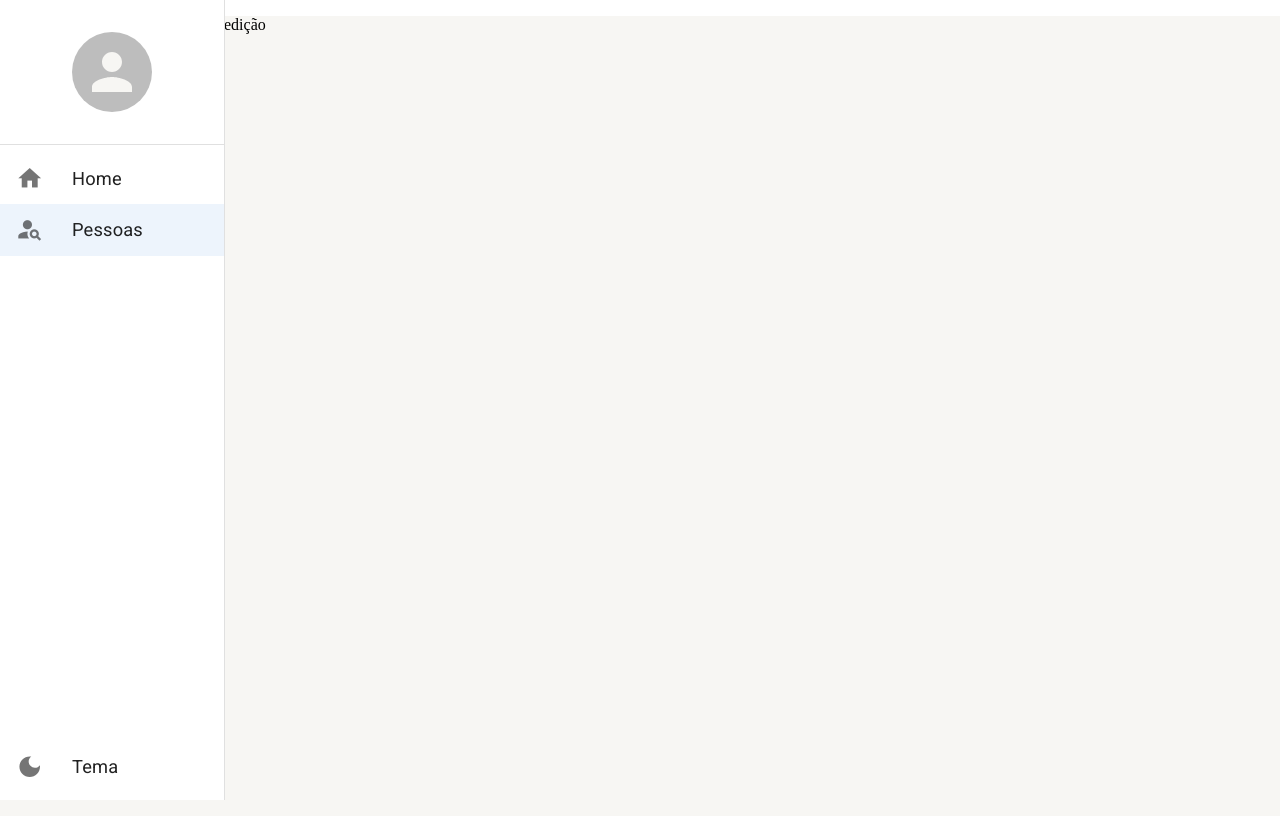
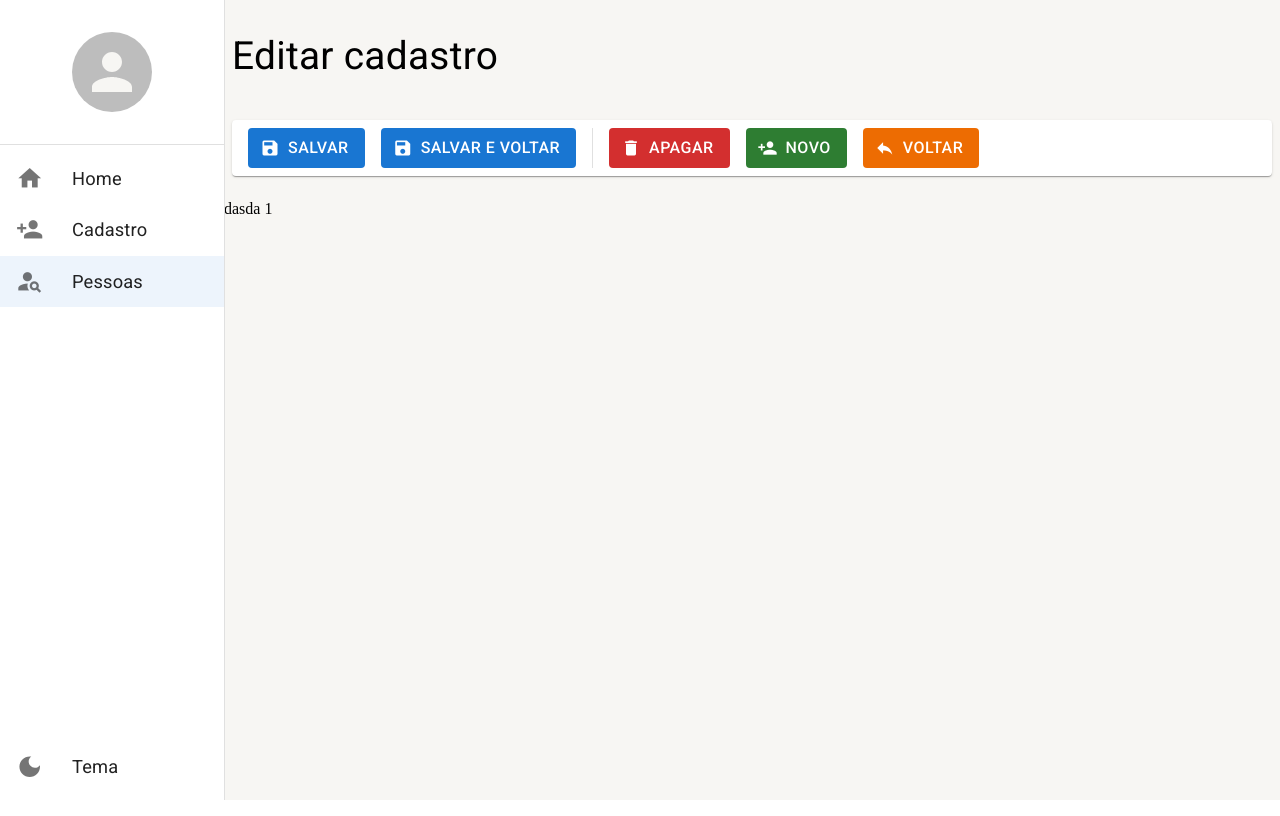
Before and after one commit to Gabriel-pagnan/dashboard, a React (Create React App) app: page /pessoas/detalhe/1 in a window 1280 px wide. Built offline with nearby package versions, Linux system fonts and the light colour scheme.

Commit message:
page de edição

```diff
--- a/mock/database.json
+++ b/mock/database.json
@@ -7,52 +7,22 @@
       "fullName": "gabriel"
     },
     {
-      "id": 10,
+      "id": 1,
       "email": "teste@teste.com",
       "cityId": 10,
-      "fullName": "pedro"
+      "fullName": "gabriel"
     },
     {
-      "id": 11,
-      "email": "teste@testea.com",
-      "cityId": 11,
-      "fullName": "jose"
+      "id": 2,
+      "email": "teste@teste.com",
+      "cityId": 10,
+      "fullName": "gabriel"
     },
     {
-      "id": 12,
+      "id": 5,
       "email": "teste@teste.com",
       "cityId": 10,
-      "fullName": "julia"
-    },
-    {
-      "id": 13,
-      "email": "teste@testea.com",
-      "cityId": 11,
-      "fullName": "carlos"
-    },
-    {
-      "id": 18,
-      "email": "teste@teste.com",
-      "cityId": 10,
-      "fullName": "pedro"
-    },
-    {
-      "id": 19,
-      "email": "teste@testea.com",
-      "cityId": 11,
-      "fullName": "jose"
-    },
-    {
-      "id": 112,
-      "email": "teste@teste.com",
-      "cityId": 10,
-      "fullName": "julia"
-    },
-    {
-      "id": 178,
-      "email": "teste@testea.com",
-      "cityId": 11,
-      "fullName": "carlos"
+      "fullName": "gabriel"
     }
   ]
 }
--- a/package.json
+++ b/package.json
@@ -11,7 +11,8 @@
     "react": "^18.2.0",
     "react-dom": "^18.2.0",
     "react-router-dom": "^6.6.1",
-    "react-scripts": "5.0.1"
+    "react-scripts": "5.0.1",
+    "react-toastify": "^9.1.1"
   },
   "devDependencies": {
     "@testing-library/jest-dom": "^5.16.5",
--- a/src/App.tsx
+++ b/src/App.tsx
@@ -1,4 +1,3 @@
-import React from 'react';
 import { DrawerProvider, AppThemeProvider } from './shared/contexts';
 import { BrowserRouter } from 'react-router-dom';
 import { AppRoutes } from './routes';
--- a/src/index.tsx
+++ b/src/index.tsx
@@ -1,12 +1,16 @@
 import React from 'react';
 import ReactDOM from 'react-dom/client';
 import { App } from './App';
+import {ToastContainer} from 'react-toastify';
+import 'react-toastify/dist/ReactToastify.css';
+
 
 const root = ReactDOM.createRoot(
   document.getElementById('root') as HTMLElement
 );
 root.render(
   <React.StrictMode>
+    <ToastContainer />
     <App />
   </React.StrictMode>
 );
--- a/src/pages/dashboard/Dashboard.tsx
+++ b/src/pages/dashboard/Dashboard.tsx
@@ -1,15 +1,14 @@
-import { FerramentaDetalhe, FerramentaListagem } from '../../shared/components';
+import { useNavigate } from 'react-router-dom';
+import { FerramentaDetalhe} from '../../shared/components';
 import { LayoutBase } from '../../shared/layouts';
 
 export const Dashboard = () =>{
+  const navigate = useNavigate();
   return(
     <LayoutBase
       title='Página inicial'
       barraFerramentas={(
-        // <FerramentaListagem
-        //   showInputSearch
-        // />
-        <FerramentaDetalhe showSaveBackButton/>
+        <FerramentaDetalhe showBackButton={false} showDeleteButton={false} showSaveButton={false} handleClickNew={() => navigate('/pessoas/detalhe/novo')}/>
       )}>
         Testando
     </LayoutBase>
--- a/src/pages/index.ts
+++ b/src/pages/index.ts
@@ -1,2 +1,3 @@
 export * from './dashboard/Dashboard';
 export * from './pessoas/ListagemPessoas';
+export * from './pessoas/DetalhePessoas';
--- /dev/null
+++ b/src/pages/pessoas/DetalhePessoas.tsx
@@ -0,0 +1,37 @@
+import { useNavigate, useParams } from 'react-router-dom';
+import { toast } from 'react-toastify';
+import { FerramentaDetalhe } from '../../shared/components';
+import { LayoutBase } from '../../shared/layouts';
+
+export const DetalhePessoas: React.FC = () =>{
+  const {id = 'novo'} = useParams<'id'>();
+  const navigate = useNavigate();
+
+  const handleSave = () =>{
+    toast.success('Cadastro salvo.');
+  };
+  const handleDelete = () =>{
+    toast.success('Cadastro deletado.');
+  };
+  return(
+    <LayoutBase
+      title={(id !== 'novo') ? 'Editar cadastro' : 'Cadastrar' }
+      barraFerramentas={
+        <FerramentaDetalhe
+          showNewButton={id !== 'novo'}
+          showDeleteButton={id !== 'novo'}
+          showBackButton
+          showSaveBackButton
+          showSaveButton
+
+          handleClickBack={() => navigate(id !== 'novo' ? '/pessoas' : '/home')}
+          handleClickNew={() => navigate('/pessoas/detalhe/novo')}
+          handleClickDelete={handleDelete}
+          handleClickSave={handleSave}
+          handleClickSaveBack={handleSave}
+        />
+      }>
+      <p>dasda {id}</p>
+    </LayoutBase>
+  );
+};
--- a/src/pages/pessoas/ListagemPessoas.tsx
+++ b/src/pages/pessoas/ListagemPessoas.tsx
@@ -1,6 +1,7 @@
 import { Table, TableBody, TableCell, TableContainer, TableHead, TableRow, TableFooter, Paper, LinearProgress, Pagination, IconButton, Icon } from '@mui/material';
 import { useEffect, useMemo, useState } from 'react';
 import { useNavigate, useSearchParams } from 'react-router-dom';
+import { toast } from 'react-toastify';
 import { FerramentaListagem } from '../../shared/components';
 import { Environment } from '../../shared/environment';
 import { useDebounce } from '../../shared/hooks';
@@ -36,8 +37,6 @@ export const LitagemPessoas: React.FC = () =>{
             alert(result.message);
             return;
           }else{
-            console.log(result);
-
             setRows(result.data);
             setFullCount(result.fullCount);
           }
@@ -51,12 +50,12 @@ export const LitagemPessoas: React.FC = () =>{
       PessoasService.deleteById(id)
         .then(result => {
           if(result instanceof Error){
-            alert(result.message);
+            toast.error(result.message);
           }else{
+            toast.success('Registro apagado');
             setRows(oldRows => [
               ...oldRows.filter(oldRow => oldRow.id !== id)
             ]);
-            alert('Registro apagado');
           }
         });
     }
@@ -65,14 +64,14 @@ export const LitagemPessoas: React.FC = () =>{
   return(
     <LayoutBase title="Listagem de pessoas" barraFerramentas={
       <FerramentaListagem
-        textNewButton='Nova'
+        textNewButton='Novo'
+        clickNewButton={() => navigate('/pessoas/detalhe/novo')}
         showInputSearch
         textInput={search}
         changeTextSearch={text => setSearchParms({search: text, page: '1'}, {replace: true})}
       />
     }>
-
-      <TableContainer component={Paper} variant='outlined' sx={{m: 1, width: 'auto'}}>
+      <TableContainer component={Paper} variant='outlined' sx={{m: 2, width: 'auto'}}>
         <Table size='small'>
           <TableHead>
             <TableRow>
--- a/src/routes/index.tsx
+++ b/src/routes/index.tsx
@@ -1,6 +1,6 @@
 import { useEffect } from 'react';
 import { Routes, Route, Navigate } from 'react-router-dom';
-import { Dashboard, LitagemPessoas } from '../pages';
+import { Dashboard, DetalhePessoas, LitagemPessoas } from '../pages';
 import { useDrawerContext } from '../shared/contexts';
 
 export const AppRoutes = () =>{
@@ -11,6 +11,11 @@ export const AppRoutes = () =>{
         label: 'Home',
         icon: 'home',
         path: '/home'
+      },
+      {
+        label: 'Cadastro',
+        icon: 'person_add',
+        path: '/detalhe/novo'
       },
       {
         label: 'Pessoas',
@@ -24,7 +29,8 @@ export const AppRoutes = () =>{
     <Routes>
       <Route path="/home" element={<Dashboard />}/>
       <Route path="/pessoas" element={<LitagemPessoas />}/>
-      <Route path="/pessoas/detalhe/:id" element={<p>edição</p>}/>
+      <Route path="/pessoas/detalhe/:id" element={<DetalhePessoas />}/>
+      <Route path="/detalhe/novo" element={<DetalhePessoas />}/>
 
       <Route path="*" element={<Navigate to="/home" />} />
     </Routes>
--- a/src/shared/components/ferramenta-detalhe/FerramentaDetalhe.tsx
+++ b/src/shared/components/ferramenta-detalhe/FerramentaDetalhe.tsx
@@ -74,7 +74,12 @@ export const FerramentaDetalhe: React.FC<IFerramentaDetalhe> = ({
       </Button>)}
       {(showSaveBackButtonLoading && !smDown) && (<Skeleton width={200} height={69}/>)}
 
-      <Divider orientation="vertical" flexItem/>
+      {
+        (
+          showBackButton &&
+          (showNewButton || showDeleteButton || showSaveButton || showSaveBackButton)
+        ) && (<Divider orientation="vertical" flexItem/>)
+      }
 
       {(showDeleteButton && !showDeleteButtonLoading)&& (<Button variant='contained' color='error' disableElevation startIcon={
         <Icon>delete</Icon> } onClick={handleClickDelete}>
@@ -86,19 +91,12 @@ export const FerramentaDetalhe: React.FC<IFerramentaDetalhe> = ({
 
 
       {(showNewButton && !showNewButtonLoading && !smDown) && (<Button variant='contained' color='success' disableElevation startIcon={
-        <Icon>add</Icon> } onClick={handleClickNew}>
+        <Icon>person_add</Icon> } onClick={handleClickNew}>
         <Typography overflow='hidden' textOverflow='ellipsis' variant='button' whiteSpace='nowrap'>
           {textNewBotton}
         </Typography>
       </Button>)}
       {showNewButtonLoading && (<Skeleton width={109} height={69}/>)}
-
-      {
-        (
-          showBackButton &&
-          (showNewButton || showDeleteButton || showSaveButton || showSaveBackButton)
-        ) && (<Divider orientation="vertical" flexItem/>)
-      }
 
       {(showBackButton && !showBackButtonLoading) && (<Button variant='contained' color='warning' disableElevation startIcon={
         <Icon>reply</Icon> } onClick={handleClickBack}>
--- a/src/shared/components/ferramenta-listagem/FerramentaListagem.tsx
+++ b/src/shared/components/ferramenta-listagem/FerramentaListagem.tsx
@@ -41,7 +41,7 @@ export const FerramentaListagem: React.FC<IFerramentaListagemProps> = ({
       <Box flex={1} display='flex' justifyContent='end'>
         {(showNewButton &&
         <Button variant='contained' color='primary' disableElevation startIcon={
-          <Icon>add</Icon> } onClick={clickNewButton}>
+          <Icon>person_add</Icon> } onClick={clickNewButton}>
           {textNewButton}
         </Button>)}
       </Box>
```
Also changed, not shown: 1 other file (tests, documents, lock files or other folders).
